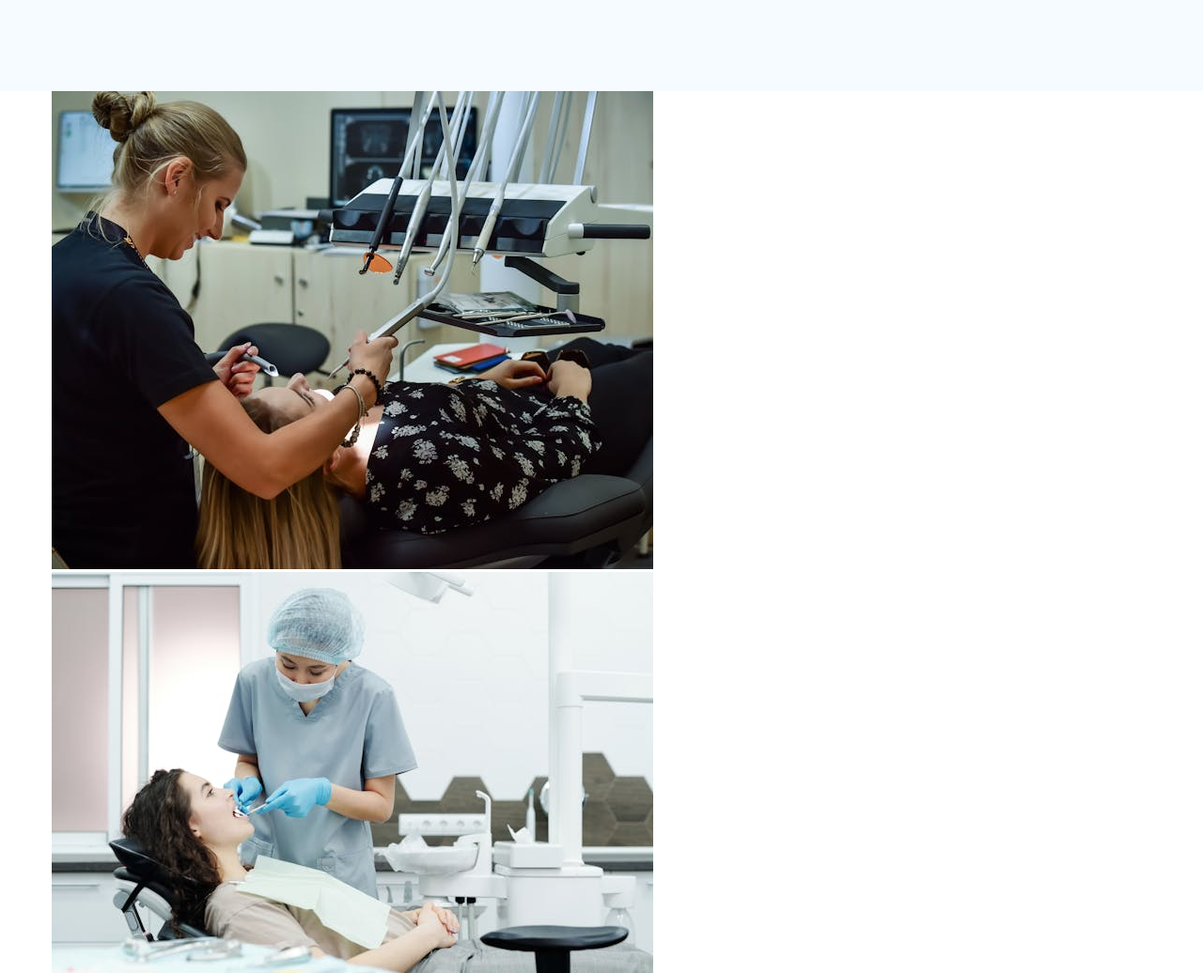
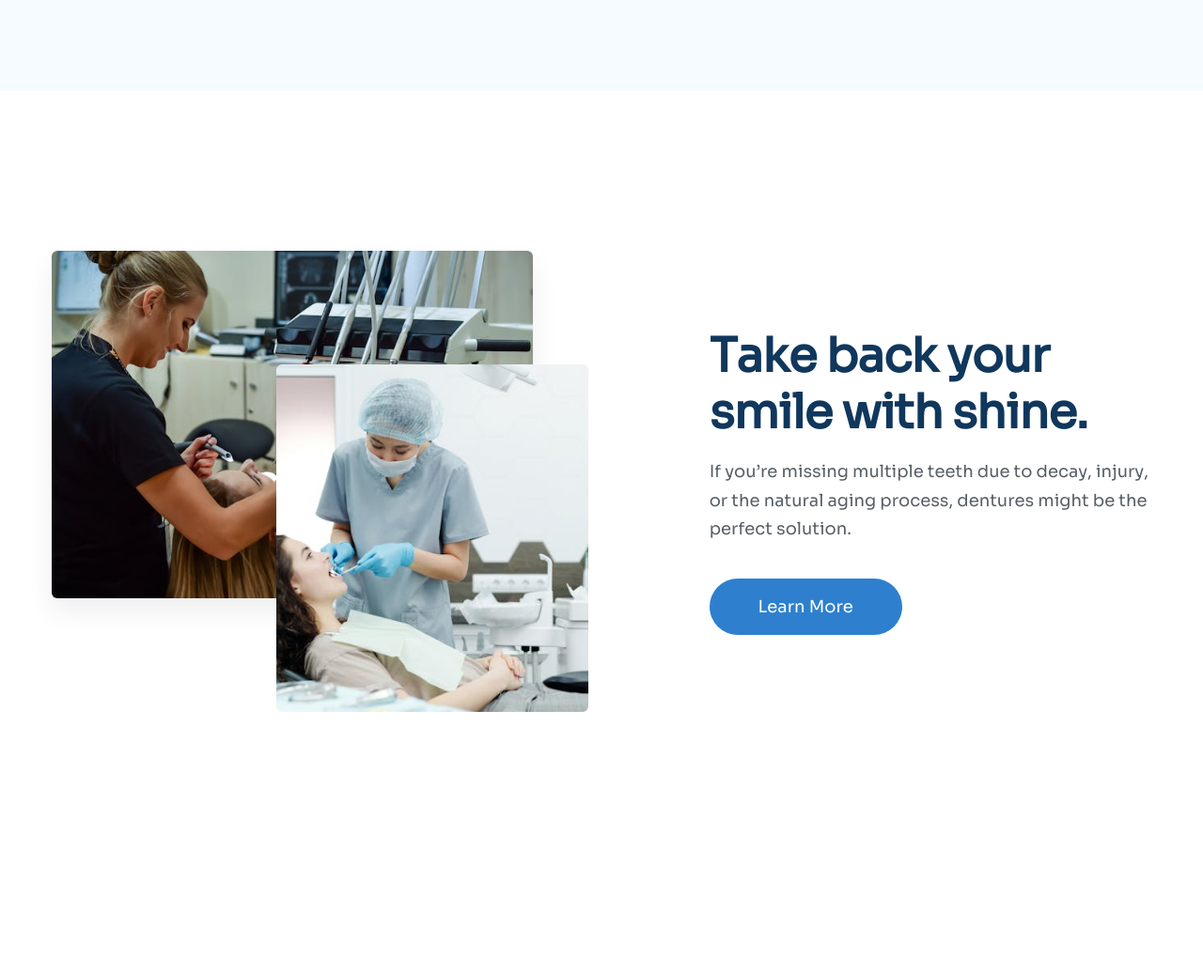
Before and after one commit to danglh1910elmk/f8-htmlcss-03, a plain HTML site: page index.html in a window 1280 px wide. Shown: the part 2652-3688 px from the top of the page at 94% size. After the commit the page ends 3580 px from the top, so only its background shows below. Drawn offline with Linux system fonts and the light colour scheme.

Commit message:
completed denture-solution

```diff
--- a/assets/css/styles.css
+++ b/assets/css/styles.css
@@ -409,3 +409,52 @@ button {
 .how-it-works__item:hover .how-it-works__item-link {
     color: #2e80ce;
 }
+
+/* ================= denture-solution section ================= */
+.denture-solution {
+    margin: 170px 0;
+}
+
+.denture-solution__wrapper {
+    display: flex;
+    align-items: center;
+    justify-content: space-between;
+}
+
+.denture-solution__left {
+    width: 48.8%;
+    height: 491px;
+    position: relative;
+}
+
+.denture-solution__img {
+    object-fit: cover;
+    object-position: center;
+    border-radius: 6px;
+}
+
+.denture-solution__img--primary {
+    width: 512px;
+    height: 370px;
+    box-shadow: 0px 14px 28px 0px rgba(0, 0, 0, 0.07);
+}
+
+.denture-solution__img--secondary {
+    width: 332px;
+    height: 370px;
+    position: absolute;
+    top: 121px;
+    right: 0;
+}
+
+.denture-solution__right {
+    width: 40.2%;
+}
+
+.denture-solution__desc {
+    margin-top: 18px;
+}
+
+.denture-solution__cta {
+    margin-top: 38px;
+}
--- a/index.html
+++ b/index.html
@@ -355,8 +355,10 @@
             </div>
         </section>
 
+        <!-- denture-solution -->
         <section class="denture-solution">
             <div class="container">
+                <div class="denture-solution__wrapper">
                     <div class="denture-solution__left">
                         <img
                             src="./assets/img/denture-solution-01.jpg"
@@ -374,13 +376,14 @@
                             Take back your smile with shine.
                         </h2>
                         <p class="text-desc denture-solution__desc">
-                        If you’re missing multiple teeth due to decay, injury,
-                        or the natural aging process, dentures might be the
-                        perfect solution.
+                            If you’re missing multiple teeth due to decay,
+                            injury, or the natural aging process, dentures might
+                            be the perfect solution.
                         </p>
-                    <a href="#!" class="btn denture-solution__cta"
-                        >Learn More</a
-                    >
+                        <a href="#!" class="btn denture-solution__cta">
+                            Learn More
+                        </a>
+                    </div>
                 </div>
             </div>
         </section>
```
Lines whose indentation alone changed are shown as unchanged.
